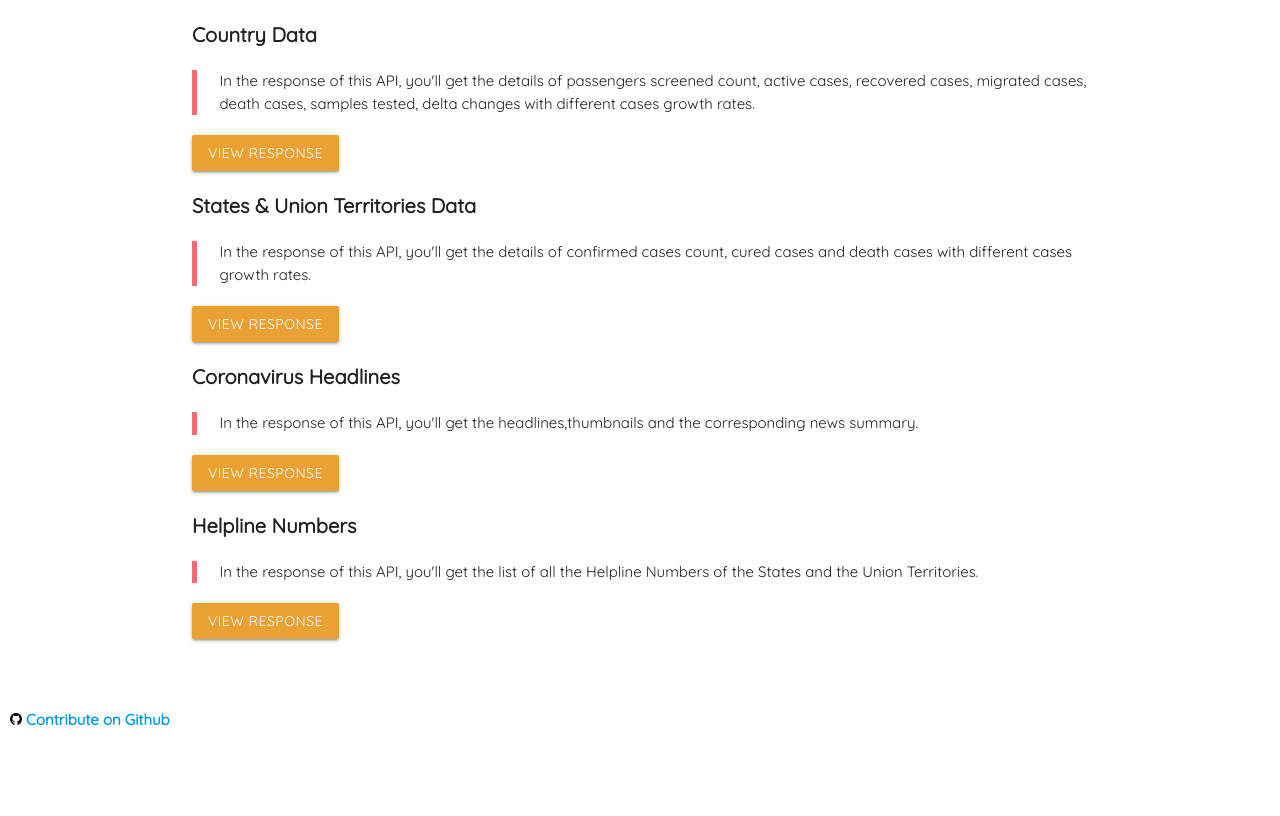
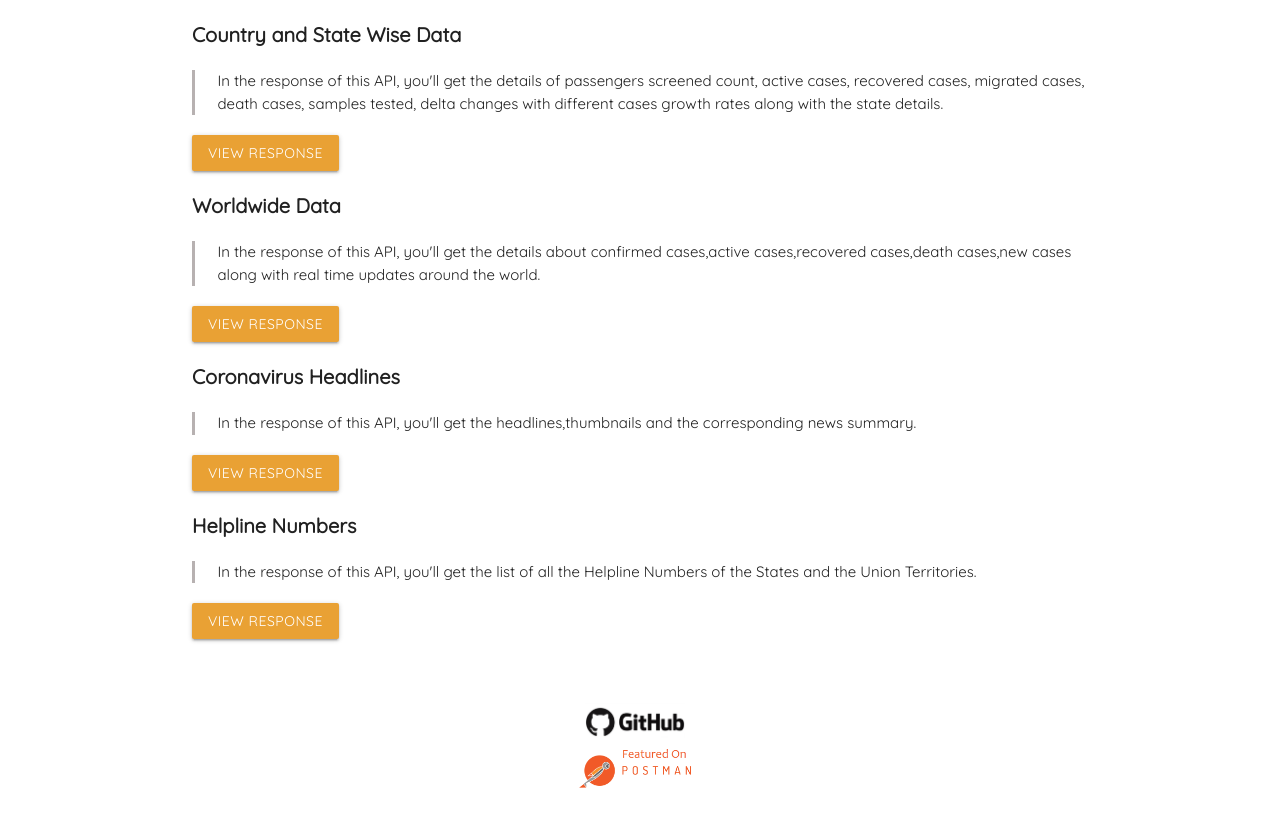
Before and after one commit to 0xSumitBanik/COVID19-India-Data-API, a Flask app: page / in a window 1280 px wide. Shown: the part 56-872 px from the top of the page. Before the commit the page ends 782 px from the top, so only its background shows below. Run offline with Flask 2, Linux system fonts and the light colour scheme.

Commit message:
Final Commit to v3.0

```diff
--- a/app.py
+++ b/app.py
@@ -1,6 +1,6 @@
 from flask import Flask,render_template
 from flask.json import jsonify
-from data import Country
+from data import COVID_stats
 import json
 
 app = Flask(__name__)
@@ -20,17 +20,28 @@ def page_not_found(e):
 def index():
   return render_template('index.html')
 
+@app.route("/all",methods=['GET','POST'])
+def allData():
+  data=COVID_stats()
+  return jsonify([data.covidCountryData(),data.state_data()])
+
+@app.route("/global",methods=['GET','POST'])
+def globalData():
+  data=COVID_stats()
+  return json.dumps(data.globalData(),sort_keys=False)
 # Older Support
 
 @app.route("/v2.0/country_data",methods=['GET','POST'])
 def countryData2():
-  data=Country()
+  data=COVID_stats()
+
   country_data_JSON = data.covidCountryData()
   return jsonify(["Now, you don't have to mention version number. Visit Homepage for more API endpoints",country_data_JSON])
 
 @app.route("/v2.0/state_data",methods=['GET'])
 def state2():
-  data=Country()
+  data=COVID_stats()
+
   state_data_JSON = data.state_data()
   return jsonify(["Now, you don't have to mention version number. Visit Homepage for more API endpoints",state_data_JSON])
 
@@ -43,14 +54,15 @@ def icmr_lab_details2():
 
 @app.route("/v2.0/helpline_numbers",methods=['GET','POST'])
 def helpline_numbers2():
-  numbers = Country()
+  numbers = COVID_stats()
   helpline_numbers_JSON = numbers.helplineNumbers()
   return jsonify(["Now, you don't have to mention version number. Visit Homepage for more API endpoints",helpline_numbers_JSON])
 
 
 @app.route("/country_data",methods=['GET','POST'])
 def countryData():
-  data=Country()
+  data=COVID_stats()
+
   country_data_JSON = data.covidCountryData()
   return jsonify(country_data_JSON,data.covidTestCount())
 
@@ -58,20 +70,21 @@ def countryData():
 
 @app.route("/state_data",methods=['GET','POST'])
 def state():
-  data=Country()
+  data=COVID_stats()
+
   state_data_JSON = data.state_data()
   return jsonify(state_data_JSON)
 
 
 @app.route("/helpline_numbers",methods=['GET','POST'])
 def helpline_numbers():
-  numbers = Country()
+  numbers = COVID_stats()
   helpline_numbers_JSON = numbers.helplineNumbers()
   return jsonify(helpline_numbers_JSON)
 
 @app.route("/headlines",methods=['GET','POST'])
 def headlines():
-  headlines = Country()
+  headlines = COVID_stats()
   headlines_JSON = headlines.headlines()
   return json.dumps(headlines_JSON,sort_keys=False)
 
--- a/templates/index.html
+++ b/templates/index.html
@@ -11,8 +11,28 @@
 
   <title>COVID19 India API</title>
   <style>
-    .btn{
+    .btn {
       background-color: #E9A134;
+    }
+
+    .btn:hover,
+    .btn:active,
+    .btn:visited {
+      background-color: #E9A134;
+    }
+
+    blockquote {
+      margin: 20px 0;
+      padding-left: 1.5rem;
+      border-left: 3px solid #b7b1b1;
+    }
+
+    .row .col.s12 {
+      width: 100%;
+      margin-left: auto;
+      left: auto;
+      right: auto;
+      text-align: center;
     }
   </style>
 </head>
@@ -29,20 +49,23 @@
   </nav>
 
   <div class="container">
-    <p style="font-size: 20px;font-weight: 650;">Country Data</p>
+
+    <p style="font-size: 20px;font-weight: 650;">Country and State Wise Data</p>
     <blockquote>
       In the response of this API,
       you'll get the
-      details of passengers screened count, active cases, recovered cases, migrated cases, death cases, samples tested, delta changes with different cases growth rates.
+      details of passengers screened count, active cases, recovered cases, migrated cases, death cases, samples tested,
+      delta changes with different cases growth rates along with the state details.
     </blockquote>
-    <a class="waves-effect waves-light btn" href="/country_data" target="_blank">View Response</a>
+    <a class="waves-effect waves-light btn" href="/all" target="_blank">View Response</a>
 
-    <p style="font-size: 20px;font-weight: 650;">States & Union Territories Data</p>
+    <p style="font-size: 20px;font-weight: 650;">Worldwide Data</p>
     <blockquote>
       In the response of this API,
-      you'll get the details of confirmed cases count, cured cases and death cases with different cases growth rates.
+      you'll get the details about confirmed cases,active cases,recovered cases,death cases,new cases along with real
+      time updates around the world.
     </blockquote>
-    <a class="waves-effect waves-light btn" href="/state_data" target="_blank">View Response</a>
+    <a class="waves-effect waves-light btn" href="/global" target="_blank">View Response</a>
 
     <p style="font-size: 20px;font-weight: 650;">Coronavirus Headlines</p>
     <blockquote>
@@ -59,11 +82,19 @@
     <a class="waves-effect waves-light btn" href="/helpline_numbers" target="_blank">View Response</a>
   </div>
 
-  <div style="padding: 70px 20px 0px 10px;">
-    <strong class="center-align" style="font-weight: 700;">
-      <img src="/static/img/github.png" width="12px" height="12px">&nbsp;<a href="https://github.com/iSumitBanik/COVID19-India-Data-API/" target="_blank">Contribute on Github</a>
+  <div class="row" style="padding: 64px 20px 0px 10px;">
+    <div class="col s12 m10 l10 xl10 offset-m4">
+      <a href="https://github.com/iSumitBanik/COVID19-India-Data-API" target="_blank">
+        <img src="/static/img/github-logo-new.png" width="100px">
+      </a>
 
-    </strong>
+    </div>
+
+    <div class="col s12 m2 l2 xl2">
+      <a href="https://covid-19-apis.postman.com/" target="_blank">
+        <img src="/static/img/postman.png" width="120px">
+      </a>
+    </div>
   </div>
 </body>
 
```
Also changed, not shown: data.py (+154 -56 lines), static/img/github-logo-new.png (added), static/img/github.png (deleted), static/img/postman.png (added), static/styles/custom.css (line endings or trailing spaces).
